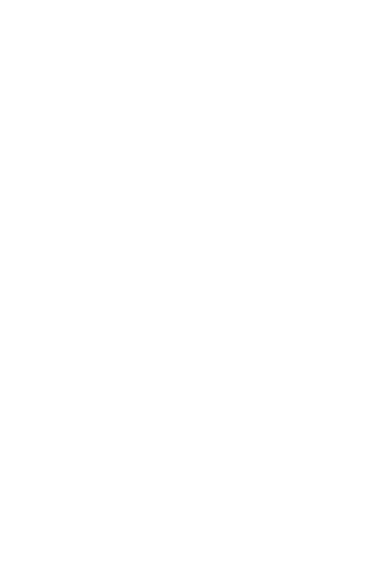
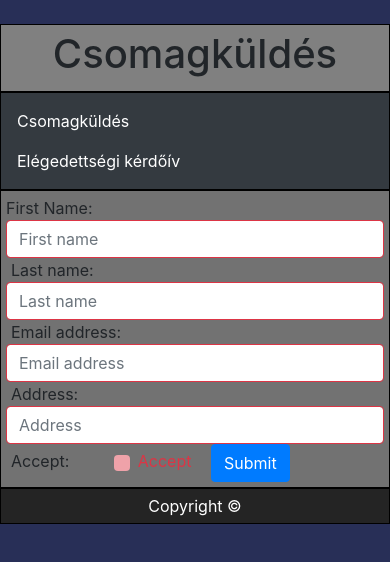
Before and after one commit to Kalandor01/bootstrap_forms, a plain HTML site: page index.html in a window 390 px wide. Drawn offline with nearby package versions, Linux system fonts and the light colour scheme.

Commit message:
done?????????????

```diff
--- a/index.html
+++ b/index.html
@@ -4,9 +4,67 @@
     <meta charset="UTF-8">
     <meta http-equiv="X-UA-Compatible" content="IE=edge">
     <meta name="viewport" content="width=device-width, initial-scale=1.0">
-    <title>Document</title>
+    <link rel="stylesheet" href="https://stackpath.bootstrapcdn.com/bootstrap/4.1.3/css/bootstrap.min.css">
+    <link rel="stylesheet" href="https://maxcdn.bootstrapcdn.com/font-awesome/4.7.0/css/font-awesome.min.css">
+    <link rel="stylesheet" href="style.css">
+    <title>Csomagküldés</title>
 </head>
 <body>
-
+    <main class="container">
+        <header class="text-center"><h1>Csomagküldés</h1></header>
+        <nav class="navbar navbar-expand-sm bg-dark">
+            <ul class="navbar-nav">
+                <li class="nav-item">
+                    <a class="nav-link text-white" href="index.html">Csomagküldés</a>
+                </li>
+                <li class="nav-item">
+                    <a class="nav-link text-white" href="eleg.html">Elégedettségi kérdőív</a>
+                </li>
+            </ul>
+        </nav>
+        <article>
+            <form action="#" class="was-validated">
+                <div class="form-group row">
+                    <label for="fname" class="col-6 col-form-label">First Name:</label>
+                    <div class="col-4">
+                    <input id="fname" name="fname" placeholder="First name" type="text" class="form-control" required="required">
+                    </div>
+                </div>
+                <div class="form-group row">
+                    <label class="col-6 col-form-label" for="lname">Last name:</label>
+                    <div class="col-4">
+                    <input id="lname" name="lname" placeholder="Last name" type="text" class="form-control" required="required">
+                    </div>
+                </div>
+                <div class="form-group row">
+                    <label for="eadress" class="col-6 col-form-label">Email address:</label>
+                    <div class="col-4">
+                    <input id="eadress" name="eadress" placeholder="Email address" type="text" class="form-control" required="required">
+                    </div>
+                </div>
+                <div class="form-group row">
+                    <label for="address" class="col-6 col-form-label">Address:</label>
+                    <div class="col-4">
+                    <input id="address" name="address" placeholder="Address" type="text" class="form-control" required="required">
+                    </div>
+                </div>
+                <div class="form-group row">
+                    <label class="col-6">Accept:</label>
+                    <div class="col-4">
+                    <div class="custom-control custom-checkbox custom-control-inline">
+                        <input name="accept" id="accept_0" type="checkbox" required="required" class="custom-control-input" value="1" required="required">
+                        <label for="accept_0" class="custom-control-label">Accept</label>
+                    </div>
+                    </div>
+                </div>
+                <div class="form-group send_button">
+                    <div>
+                    <button name="submit" type="submit" class="btn btn-primary">Submit</button>
+                    </div>
+                </div>
+            </form>
+        </article>
+        <footer class="text-center">Copyright ©</footer>
+    </main>
 </body>
 </html>
--- /dev/null
+++ b/style.css
@@ -0,0 +1,76 @@
+
+:root
+{
+    --c_bcg: rgb(40, 47, 87);
+    --c_head: rgb(128, 128, 128);
+    --c_nav: rgb(255, 255, 255);
+    --c_arti: rgb(114, 114, 114);
+    --c_foot: rgb(36, 36, 36);
+
+}
+
+header, nav, article, footer {
+    padding: 5px;
+    border: solid 1px rgb(0, 0, 0);
+}
+
+main, html, body {
+    background-color: var(--c_bcg);
+}
+
+header {
+    background-color: var(--c_head);
+}
+
+nav {
+    background-color: var(--c_nav);
+}
+
+article {
+    background-color: var(--c_arti);
+}
+
+footer {
+    background-color: var(--c_foot);
+    color: white;
+}
+
+label {
+    text-align: right;
+}
+
+.send_button {
+    text-align: center;
+}
+
+@media screen and (max-width:600px) {
+
+    main {
+        width: 100%;
+        padding: 0;
+        display: inline;
+    }
+
+    .form-group {
+        display: inline;
+    }
+
+    label {
+        text-align: left;
+        display: inline;
+        padding: 0;
+    }
+
+
+
+    .form-group>div {
+        display: inline;
+        margin: 5px;
+    }
+
+    .form-group>div>div {
+        display: inline;
+        margin: 5px;
+    }
+
+}
```
Also changed, not shown: eleg.html (added, +78 -0 lines).
